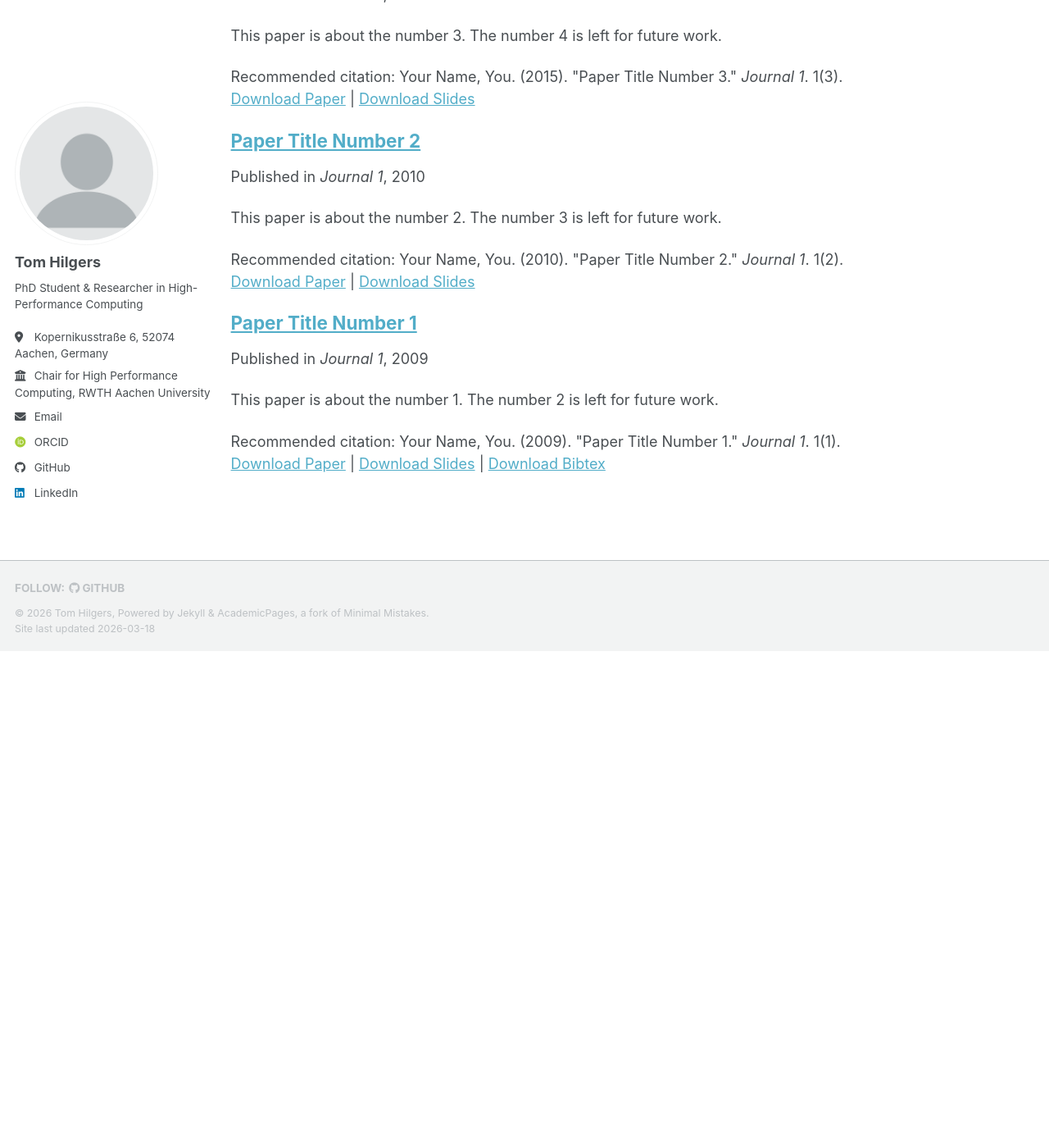
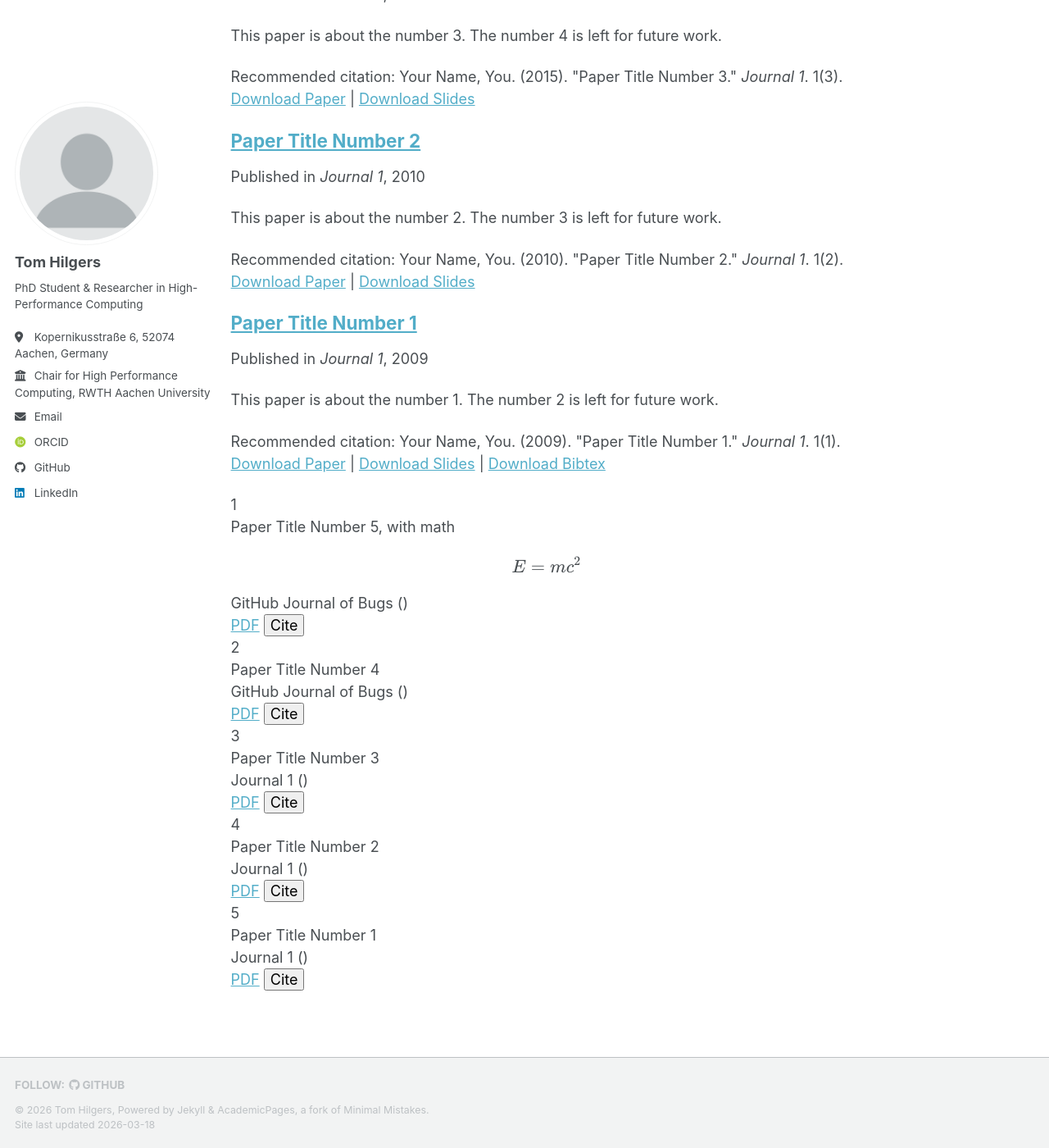
Before and after one commit to tomhilgers/tomhilgers.github.io, a Jekyll site: the page built from _pages/about.md, in a window 1280 px wide and 1400 px high, scrolled down 1607 px. Shown: the whole window at 82% size. Built offline with Jekyll 4.4.1, drawn with Linux system fonts in a browser that asks for light colours; some web fonts are replaced; a script bundle is joined from its source files by our own code; library files that are not in the unit come from our copies; before the commit the page ends 2401 px from its top, so only the background shows below that.

Commit message:
Update about.md

```diff
--- a/_pages/about.md
+++ b/_pages/about.md
@@ -31,3 +31,44 @@ Publications
  {% for post in site.publications reversed %}
     {% include archive-single.html %}
   {% endfor %}
+
+
+{% for post in site.publications reversed %}
+  <div class="pub-entry">
+    <div class="pub-number">
+      {{ forloop.index }}
+    </div>
+
+    <div class="pub-content">
+      <div class="pub-title">
+        {{ post.title }}
+      </div>
+
+      <div class="pub-authors">
+        {{ post.authors }}
+      </div>
+
+      <div class="pub-venue">
+        {{ post.venue }} ({{ post.year }})
+      </div>
+
+      <div class="pub-links">
+        {% if post.paperurl %}
+          <a href="{{ post.paperurl }}">PDF</a>
+        {% endif %}
+        {% if post.doi %}
+          <a href="https://doi.org/{{ post.doi }}">DOI</a>
+        {% endif %}
+        {% if post.citation %}
+          <button onclick="toggleCitation('{{ forloop.index }}')">Cite</button>
+        {% endif %}
+      </div>
+
+      {% if post.citation %}
+        <div id="cite-{{ forloop.index }}" style="display:none;">
+          {{ post.citation }}
+        </div>
+      {% endif %}
+    </div>
+  </div>
+{% endfor %}
```
